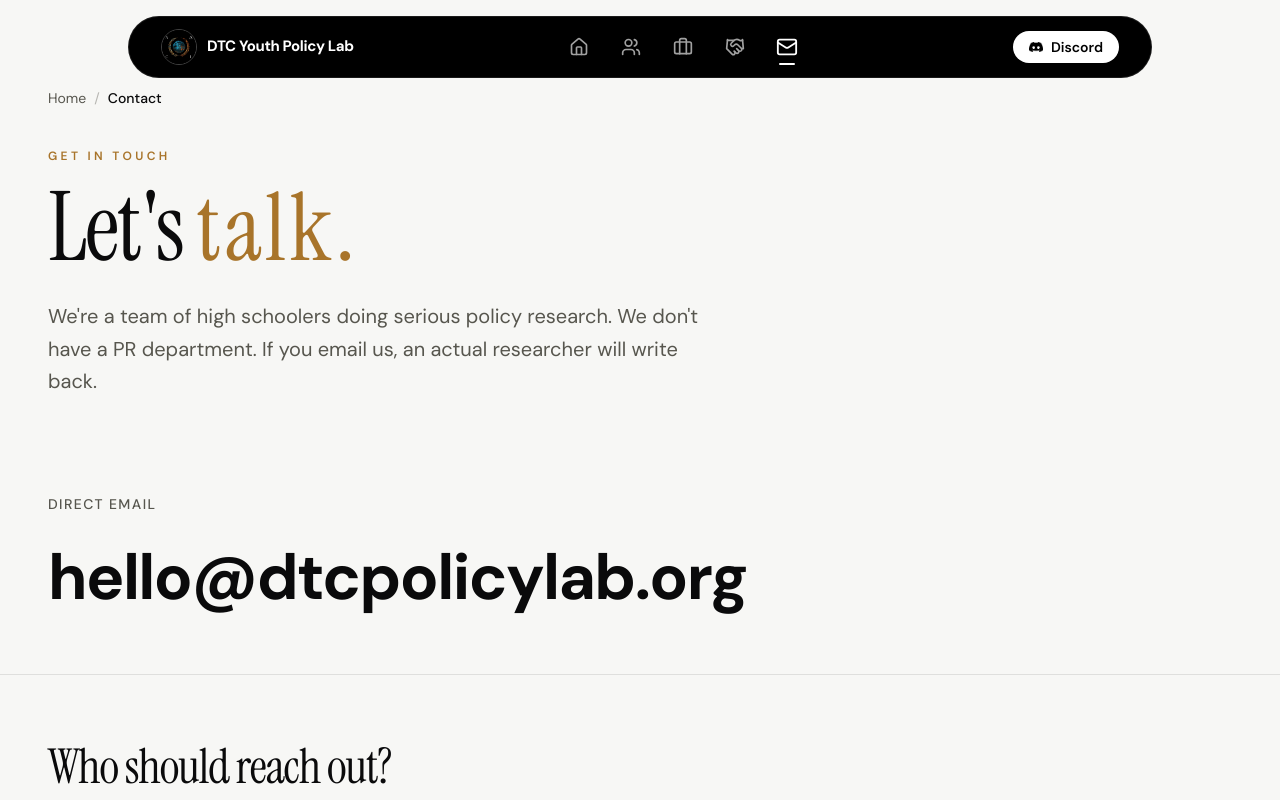
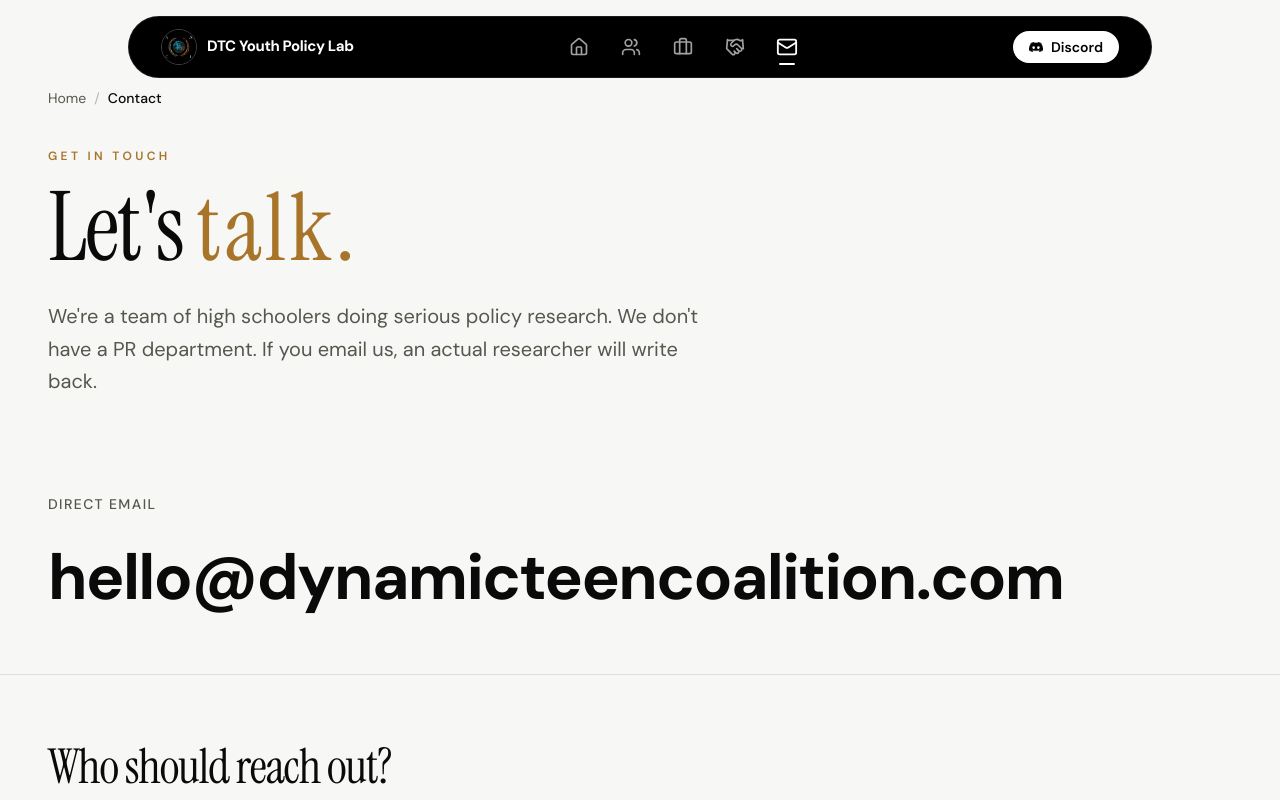
Before and after one commit to JT11-11/dtc-website, a Next.js app: page /contact in a window 1280 px wide. Shown: the top 800 px of the page. Built offline with nearby package versions, Linux system fonts and the light colour scheme; what @lottiefiles/dotlottie-react would draw is missing.

Commit message:
updated the email

```diff
--- a/app/contact/page.tsx
+++ b/app/contact/page.tsx
@@ -9,7 +9,7 @@ import { Highlight } from "@/components/ui/highlight";
 export const metadata: Metadata = {
   title: "Contact · DTC Youth Policy Lab",
   description:
-    "Get in touch with DTC Youth Policy Lab. We work with researchers, journalists, policymakers, and teenagers who want to do this work. Email us at hello@dtcpolicylab.org.",
+    "Get in touch with DTC Youth Policy Lab. We work with researchers, journalists, policymakers, and teenagers who want to do this work. Email us at hello@dynamicteencoalition.com.",
 };
 
 export default function ContactPage() {
--- a/components/blocks/contact-us-dtc.tsx
+++ b/components/blocks/contact-us-dtc.tsx
@@ -15,10 +15,10 @@ export function ContactUsDtc() {
             Direct Email
           </p>
           <a
-            href="mailto:hello@dtcpolicylab.org"
+            href="mailto:hello@dynamicteencoalition.com"
             className="block text-[clamp(1.5rem,5vw,4rem)] font-bold tracking-tight text-foreground hover:text-muted-foreground transition-colors break-all sm:break-normal"
           >
-            hello@dtcpolicylab.org
+            hello@dynamicteencoalition.com
           </a>
         </div>
       </section>
--- a/components/blocks/features-6.tsx
+++ b/components/blocks/features-6.tsx
@@ -9,13 +9,13 @@ const audiences = [
     title: "Researcher or journalist",
     desc: "Want to use our restriction database, cite our work, or collaborate on a study? Email us and we'll respond within a week. Our data is built to be used.",
     blob: "rgba(56,189,248,0.85)",
-    href: "mailto:hello@dtcpolicylab.org",
+    href: "mailto:hello@dynamicteencoalition.com",
   },
   {
     title: "Policymaker or institutional partner",
     desc: "We engage with governance bodies, digital rights organisations, and academic institutions. We're happy to brief, collaborate, or provide evidence for specific policy processes.",
     blob: "rgba(168,139,250,0.85)",
-    href: "mailto:hello@dtcpolicylab.org",
+    href: "mailto:hello@dynamicteencoalition.com",
   },
   {
     title: "Teenager who wants to do this work",
@@ -27,7 +27,7 @@ const audiences = [
     title: "Digital rights or civil society",
     desc: "Working on platform governance, youth rights, or internet freedom? We're actively looking for partners who want evidence behind their advocacy. Let's talk.",
     blob: "rgba(251,191,36,0.85)",
-    href: "mailto:hello@dtcpolicylab.org",
+    href: "mailto:hello@dynamicteencoalition.com",
   },
 ];
 
--- a/components/blocks/footer-dtc.tsx
+++ b/components/blocks/footer-dtc.tsx
@@ -7,7 +7,7 @@ import { Check, Copy } from "lucide-react";
 import { FontAwesomeIcon } from "@fortawesome/react-fontawesome";
 import { faInstagram, faLinkedin, faXTwitter } from "@fortawesome/free-brands-svg-icons";
 
-const CONTACT_EMAIL = "hello@dtcpolicylab.org";
+const CONTACT_EMAIL = "hello@dynamicteencoalition.com";
 
 const byPrefixAndName = {
   fab: {
```
